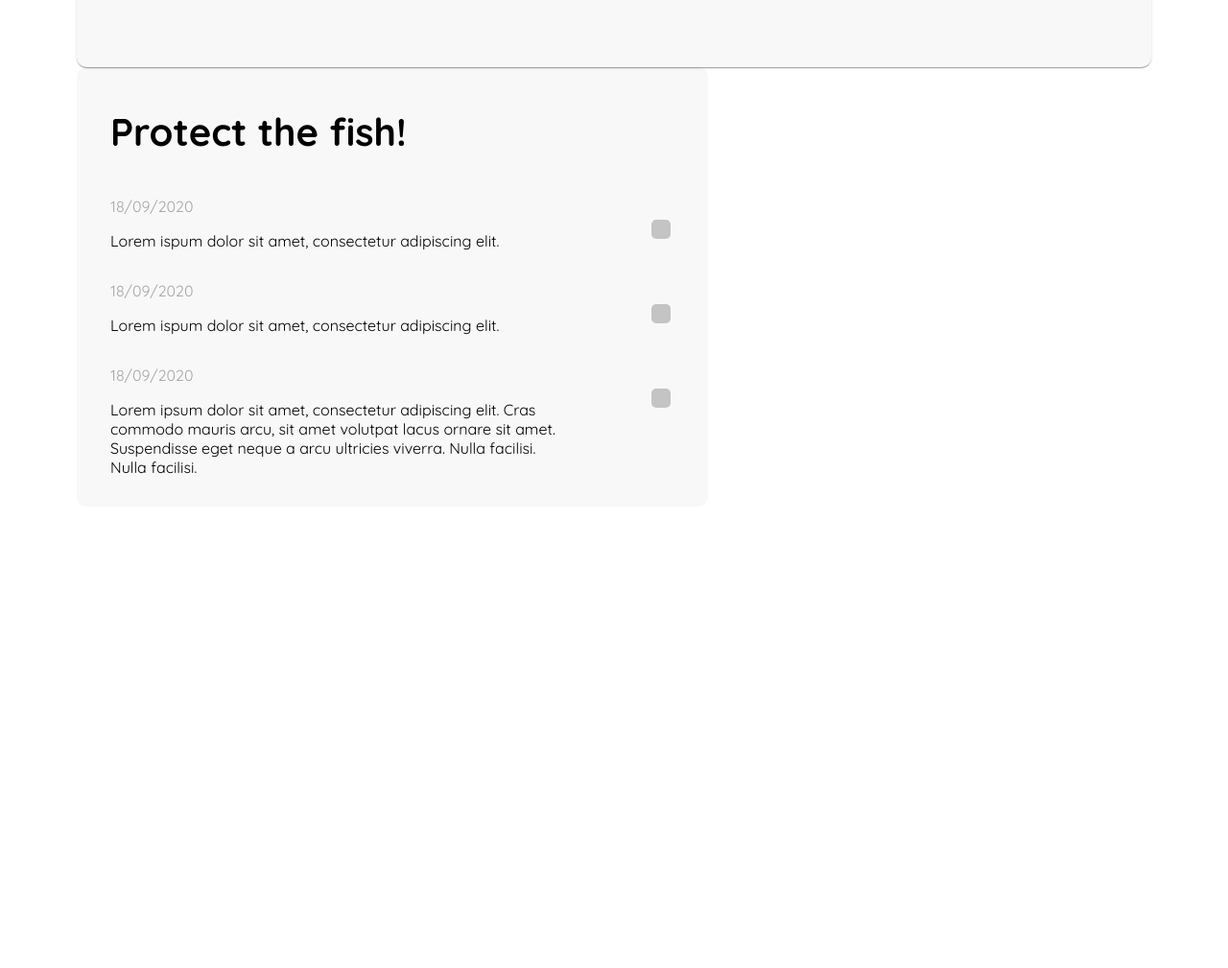
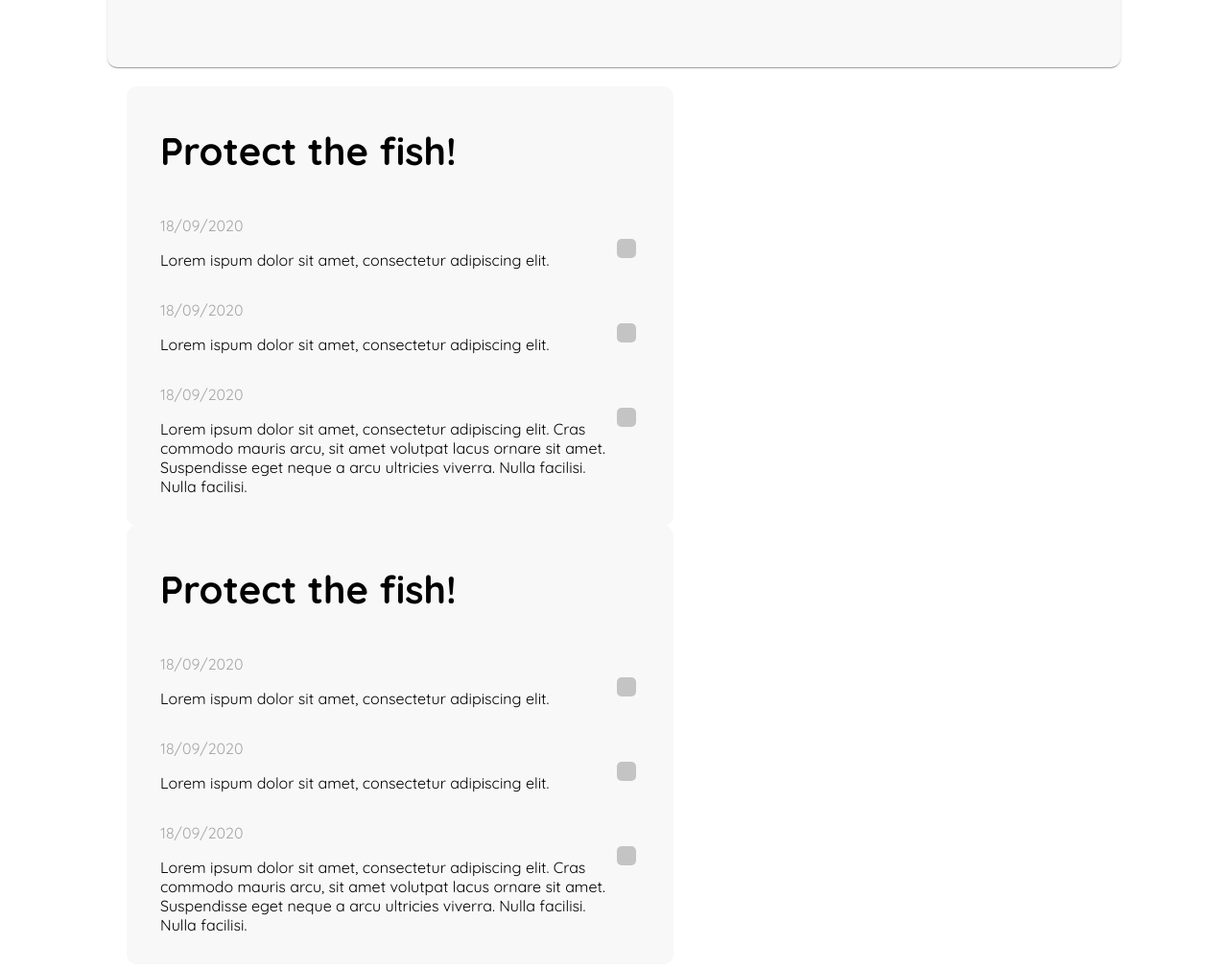
Before and after one commit to hungthezorba/projecter-front-end, a React (Create React App) app: page /project in a window 1280 px wide. Shown: the part 547-1556 px from the top of the page at 96% size. Before the commit the page ends 1155 px from the top, so only its background shows below. Built offline with nearby package versions, Linux system fonts and the light colour scheme.

Commit message:
Update note area

```diff
--- a/src/page/ProjectPage.js
+++ b/src/page/ProjectPage.js
@@ -3,13 +3,16 @@ import ProjectCard from '../projectManage/ProjectCard'
 import styled from 'styled-components'
 import Note from '../projectManage/Note'
 const ProjectManageWrapper = styled.div`
-    padding: 5em;
+    padding: 5em 7em 5em 7em;
 `
 
 const ProjectPage = () => (
     <ProjectManageWrapper>
         <ProjectCard/>
-        <Note/>
+        <div style={{height: 'auto', width: '80vw', padding: '20px', position: 'relative'}}>
+            <Note/>
+            <Note/>
+        </div>
     </ProjectManageWrapper>
 )
 
--- a/src/projectManage/Note.js
+++ b/src/projectManage/Note.js
@@ -1,67 +1,79 @@
 import React from 'react'
-
+import Draggable from 'react-draggable'
 
 
 export default class Note extends React.Component {
 
+    state = {
+        activeDrags: 0,
+        deltaPosition: {
+            x: 0, y:0
+        },
+    }
+
+    onStart = () => {
+        this.setState({activeDrags: ++this.state.activeDrags})
+    }
 
     render() {
         return (
-            <div style={{ fontFamily: 'Quicksand', maxWidth: '588px', backgroundColor: '#F8F8F8', padding: '15px 35px 15px 35px', borderRadius: '10px'}}>
+            <Draggable bounds="parent">
+                <div style={{ fontFamily: 'Quicksand', maxWidth: '500px', backgroundColor: '#F8F8F8', padding: '15px 35px 15px 35px', borderRadius: '10px' }}>
                     <div>
-                    <h1 style={{fontSize: '2.5em'}}>Protect the fish!</h1>
+                        <h1 style={{ fontSize: '2.5em' }}>Protect the fish!</h1>
                     </div>
-                <div style={{display: 'flex', flexDirection: 'column'}}>
-                    <div style={{display: 'flex', position: 'relative'}}>
+                    <div style={{ display: 'flex', flexDirection: 'column' }}>
+                        <div style={{ display: 'flex', position: 'relative' }}>
                             <div>
                                 <div>
-                                <p style={{color: '#A6A6A6'}}>18/09/2020</p>
+                                    <p style={{ color: '#A6A6A6' }}>18/09/2020</p>
                                 </div>
                                 <div>
                                     <p>Lorem ispum dolor sit amet, consectetur adipiscing elit.</p>
                                 </div>
                             </div>
-                        <div class="check-box-custom" style={{position: 'absolute', right: '0', top: '30px'}}>
+                            <div class="check-box-custom" style={{ position: 'absolute', right: '0', top: '30px' }}>
                                 <label class="check-label" for="task-1">
-                                <input type="checkbox" id="task-1"/>
+                                    <input type="checkbox" id="task-1" />
                                     <span class="checkmark"></span>
                                 </label>
                             </div>
                         </div>
-                    <div style={{display: 'flex', position: 'relative'}}>
+                        <div style={{ display: 'flex', position: 'relative' }}>
                             <div>
                                 <div>
-                                <p style={{color: '#A6A6A6'}}>18/09/2020</p>
+                                    <p style={{ color: '#A6A6A6' }}>18/09/2020</p>
                                 </div>
                                 <div>
                                     <p>Lorem ispum dolor sit amet, consectetur adipiscing elit.</p>
                                 </div>
                             </div>
-                        <div class="check-box-custom" style={{position: 'absolute', right: '0', top: '30px'}}>
+                            <div class="check-box-custom" style={{ position: 'absolute', right: '0', top: '30px' }}>
                                 <label class="check-label" for="task-1">
-                                <input type="checkbox" id="task-1"/>
+                                    <input type="checkbox" id="task-1" />
                                     <span class="checkmark"></span>
                                 </label>
                             </div>
                         </div>
-                    <div style={{display: 'flex', position: 'relative'}}>
-                        <div style={{maxWidth: '30em'}}>
+                        <div style={{ display: 'flex', position: 'relative' }}>
+                            <div style={{ maxWidth: '30em' }}>
                                 <div>
-                                <p style={{color: '#A6A6A6'}}>18/09/2020</p>
+                                    <p style={{ color: '#A6A6A6' }}>18/09/2020</p>
                                 </div>
                                 <div>
                                     <p>Lorem ipsum dolor sit amet, consectetur adipiscing elit. Cras commodo mauris arcu, sit amet volutpat lacus ornare sit amet. Suspendisse eget neque a arcu ultricies viverra. Nulla facilisi. Nulla facilisi.</p>
                                 </div>
                             </div>
-                        <div class="check-box-custom" style={{position: 'absolute', right: '0', top: '30px'}}>
+                            <div class="check-box-custom" style={{ position: 'absolute', right: '0', top: '30px' }}>
                                 <label class="check-label" for="task-1">
-                                <input type="checkbox" id="task-1"/>
+                                    <input type="checkbox" id="task-1" />
                                     <span class="checkmark"></span>
                                 </label>
                             </div>
                         </div>
                     </div>
                 </div>
+            </Draggable>
         )
     }
 }
--- a/src/projectManage/ProjectCard.js
+++ b/src/projectManage/ProjectCard.js
@@ -20,7 +20,7 @@ const Info = styled.div`
     display: flex;
     flex-direction: column;
     padding: 1.25em 3em 1.25em 3em;
-    width: 37%;
+    width: 40%;
     justify-content: space-between;
     font-size: 1.25em;
     font-family: 'Roboto';
```
Lines whose indentation alone changed are shown as unchanged.
